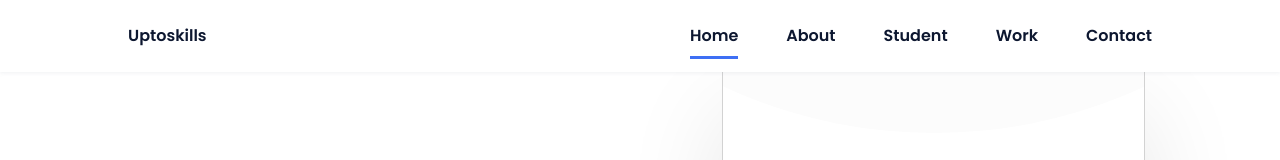
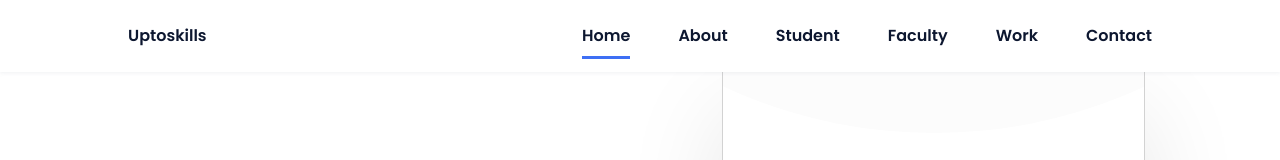
Before and after one commit to xnkit01/login-page, a plain HTML site: page index.html in a window 1280 px wide. Shown: the top 160 px of the page. Drawn offline with nearby package versions, Linux system fonts and the light colour scheme.

Commit message:
Update index.html

```diff
--- a/index.html
+++ b/index.html
@@ -4,7 +4,7 @@
     <meta charset="UTF-8">
     <meta name="viewport" content="width=device-width, initial-scale=1.0">
     <title>login_page</title>
-     <link href="https://cdn.jsdelivr.net/npm/bootstrap@5.3.3/dist/css/bootstrap.min.css" rel="stylesheet" integrity="sha384-QWTKZyjpPEjISv5WaRU9OFeRpok6YctnYmDr5pNlyT2bRjXh0JMhjY6hW+ALEwIH" crossorigin="anonymous">
+    <link href="https://cdn.jsdelivr.net/npm/bootstrap@5.3.3/dist/css/bootstrap.min.css" rel="stylesheet" integrity="sha384-QWTKZyjpPEjISv5WaRU9OFeRpok6YctnYmDr5pNlyT2bRjXh0JMhjY6hW+ALEwIH" crossorigin="anonymous">
     <link rel="stylesheet" href="assets/css/styles.css">
     <link rel="stylesheet" href="assets/scss/style.css">
     <!-- =====BOX ICONS===== -->
@@ -22,6 +22,7 @@
                     <li class="nav__item"><a href="#home" class="nav__link active-link">Home</a></li>
                     <li class="nav__item"><a href="#about" class="nav__link">About</a></li>
                     <li class="nav__item"><a href="#skills" class="nav__link">Student</a></li>
+                    <li class="nav__item"><a href="#faculty" class="nav__link">Faculty</a></li> <!-- Added Faculty link -->
                     <li class="nav__item"><a href="#work" class="nav__link">Work</a></li>
                     <li class="nav__item"><a href="#contact" class="nav__link">Contact</a></li>
                 </ul>
@@ -62,7 +63,6 @@
 
     <!--===== FOOTER =====-->
     <footer class="footer">
-
         <div class="footer__social">
             <a href="#" class="footer__icon"><i class='bx bxl-facebook'></i></a>
             <a href="#" class="footer__icon"><i class='bx bxl-instagram'></i></a>
@@ -70,8 +70,8 @@
         </div>
         <p class="footer__copy">&#169; UPtoskills. All rights reserved.</p>
     </footer>
- <script src="https://cdn.jsdelivr.net/npm/@popperjs/core@2.11.8/dist/umd/popper.min.js" integrity="sha384-I7E8VVD/ismYTF4hNIPjVp/Zjvgyol6VFvRkX/vR+Vc4jQkC+hVqc2pM8ODewa9r" crossorigin="anonymous"></script>
-<script src="https://cdn.jsdelivr.net/npm/bootstrap@5.3.3/dist/js/bootstrap.min.js" integrity="sha384-0pUGZvbkm6XF6gxjEnlmuGrJXVbNuzT9qBBavbLwCsOGabYfZo0T0to5eqruptLy" crossorigin="anonymous"></script>
+    <script src="https://cdn.jsdelivr.net/npm/@popperjs/core@2.11.8/dist/umd/popper.min.js" integrity="sha384-I7E8VVD/ismYTF4hNIPjVp/Zjvgyol6VFvRkX/vR+Vc4jQkC+hVqc2pM8ODewa9r" crossorigin="anonymous"></script>
+    <script src="https://cdn.jsdelivr.net/npm/bootstrap@5.3.3/dist/js/bootstrap.min.js" integrity="sha384-0pUGZvbkm6XF6gxjEnlmuGrJXVbNuzT9qBBavbLwCsOGabYfZo0T0to5eqruptLy" crossorigin="anonymous"></script>
     <!--===== SCROLL REVEAL =====-->
     <script src="https://unpkg.com/scrollreveal"></script>
     <!--===== MAIN JS =====-->
```
